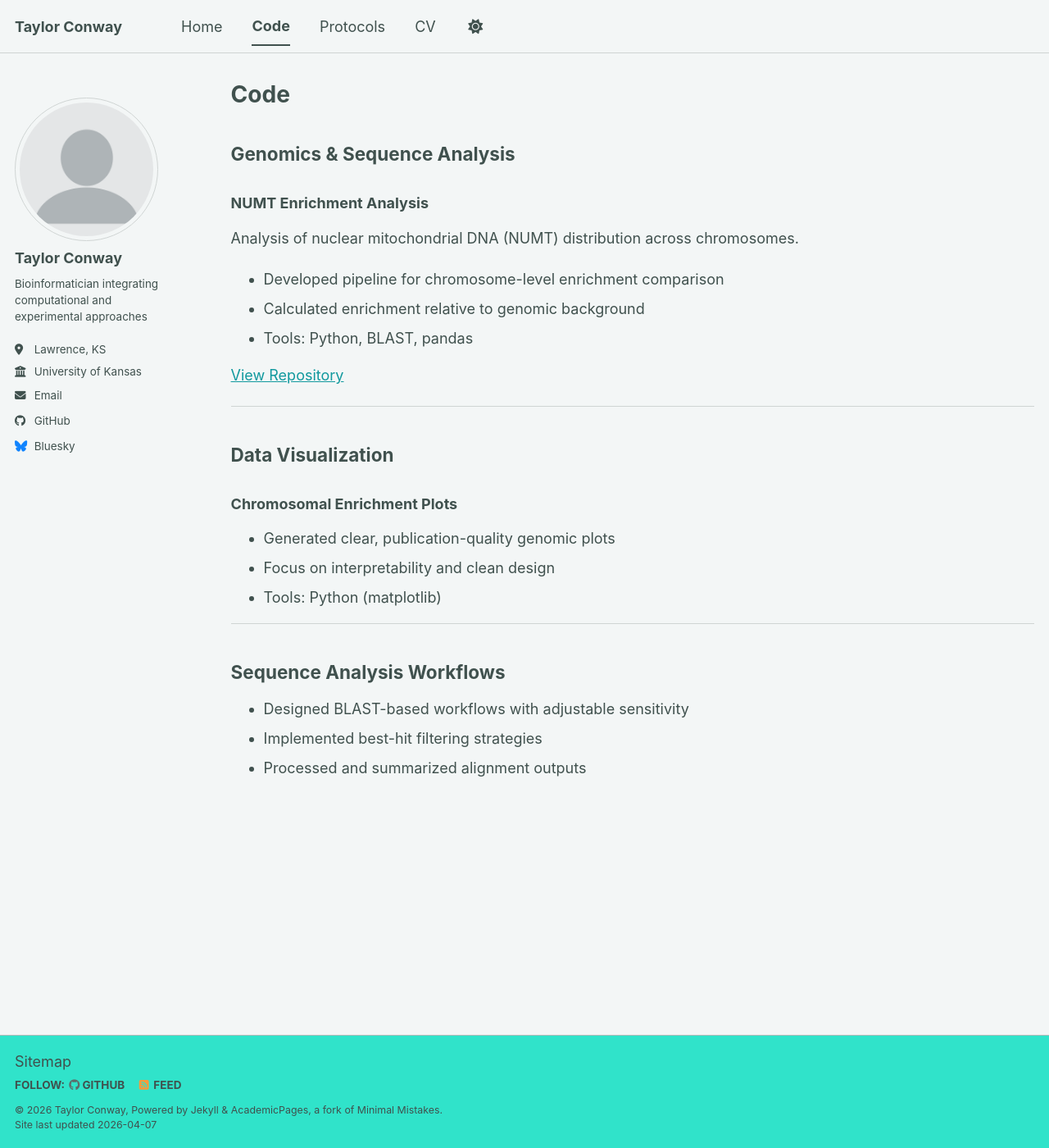
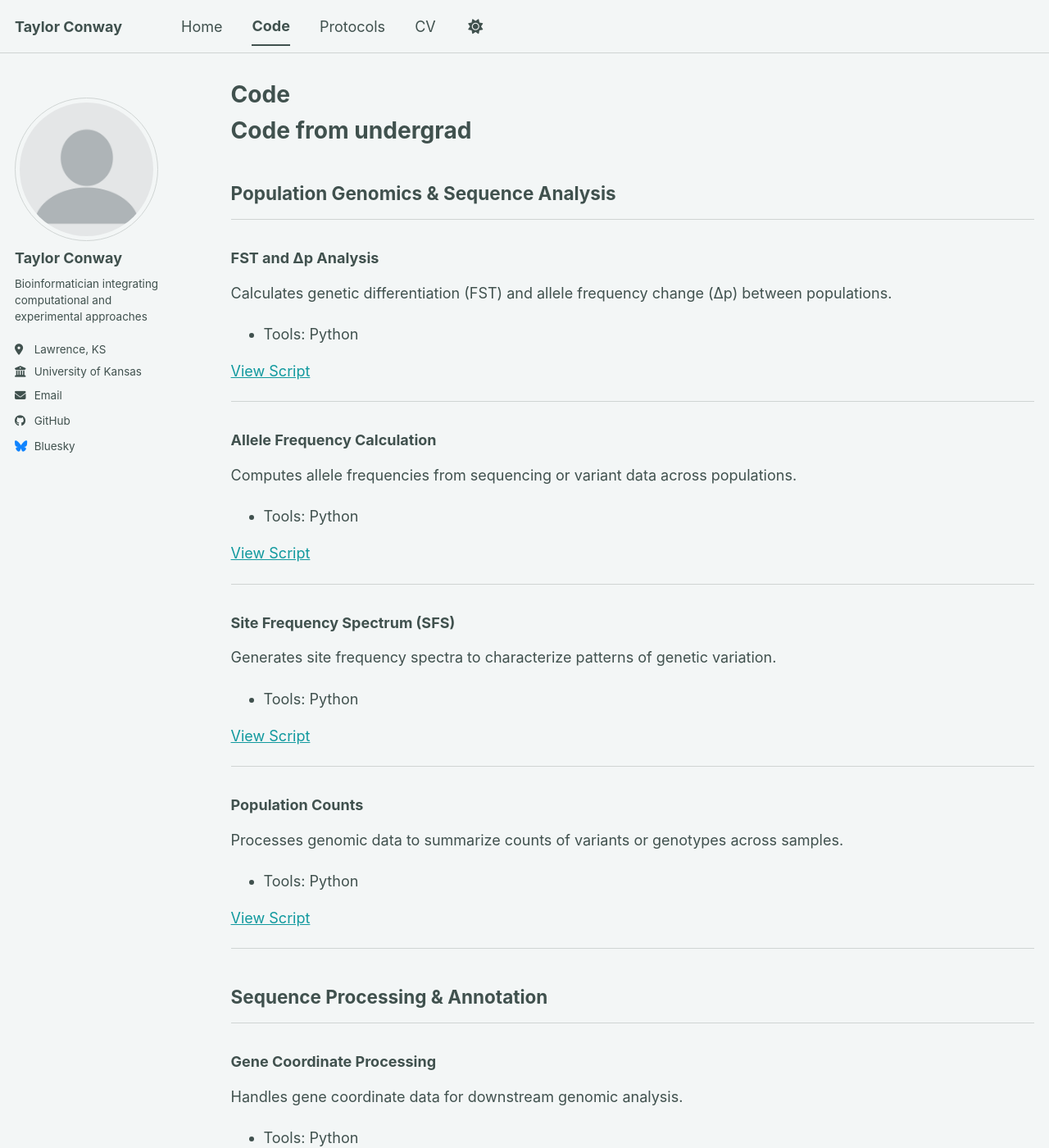
Before and after one commit to ShesCodingOverHere/TaylorConway.github.io, a Jekyll site: the page built from _pages/code.md, in a window 1280 px wide and 1400 px high. Shown: the whole window at 82% size. Built offline with Jekyll 4.4.1, drawn with Linux system fonts in a browser that asks for light colours; a script bundle is joined from its source files by our own code; library files that are not in the unit come from our copies; some of the changed text lies outside the part shown.

Commit message:
Update code.md

```diff
--- a/_pages/code.md
+++ b/_pages/code.md
@@ -5,30 +5,94 @@ permalink: /code/
 author_profile: true
 ---
 
-## Genomics & Sequence Analysis
+# Code from undergrad
 
-### NUMT Enrichment Analysis
-Analysis of nuclear mitochondrial DNA (NUMT) distribution across chromosomes.
-
-- Developed pipeline for chromosome-level enrichment comparison
-- Calculated enrichment relative to genomic background
-- Tools: Python, BLAST, pandas
-
-[View Repository](https://github.com/ShesCodingOverHere/TaylorConway)
+## Population Genomics & Sequence Analysis
 
 ---
 
-## Data Visualization
+### FST and Δp Analysis
 
-### Chromosomal Enrichment Plots
-- Generated clear, publication-quality genomic plots
-- Focus on interpretability and clean design
-- Tools: Python (matplotlib)
+Calculates genetic differentiation (FST) and allele frequency change (Δp) between populations.
+
+- Tools: Python
+
+[View Script]({{ site.baseurl }}/files/FST_deltaP.py)
 
 ---
 
-## Sequence Analysis Workflows
+### Allele Frequency Calculation
 
-- Designed BLAST-based workflows with adjustable sensitivity
-- Implemented best-hit filtering strategies
-- Processed and summarized alignment outputs
+Computes allele frequencies from sequencing or variant data across populations.
+
+- Tools: Python
+
+[View Script]({{ site.baseurl }}/files/allele_freqs.py)
+
+---
+
+### Site Frequency Spectrum (SFS)
+
+Generates site frequency spectra to characterize patterns of genetic variation.
+
+- Tools: Python
+
+[View Script]({{ site.baseurl }}/files/sfs.py)
+
+---
+
+### Population Counts
+
+Processes genomic data to summarize counts of variants or genotypes across samples.
+
+- Tools: Python
+
+[View Script]({{ site.baseurl }}/files/population_counts.py)
+
+---
+
+## Sequence Processing & Annotation
+
+---
+
+### Gene Coordinate Processing
+
+Handles gene coordinate data for downstream genomic analysis.
+
+- Tools: Python
+
+[View Script]({{ site.baseurl }}/files/genes.py)
+
+---
+
+### Haplotype Combination
+
+Combines haplotype data across samples for comparative analysis.
+
+- Tools: Python
+
+[View Script]({{ site.baseurl }}/files/combining_haplotypes.py)
+
+---
+
+### Mutation Depth Analysis
+
+Analyzes sequencing depth and mutation support across genomic regions.
+
+- Tools: Python
+
+[View Script]({{ site.baseurl }}/files/mutation_depth.py)
+
+---
+
+## Structural Variation
+
+---
+
+### Tandem Duplication Clustering
+
+Identifies and clusters tandem duplication events across the genome.
+
+- Tools: Python
+
+[View Script]({{ site.baseurl }}/files/tandem_dup_clustering.py)
```
